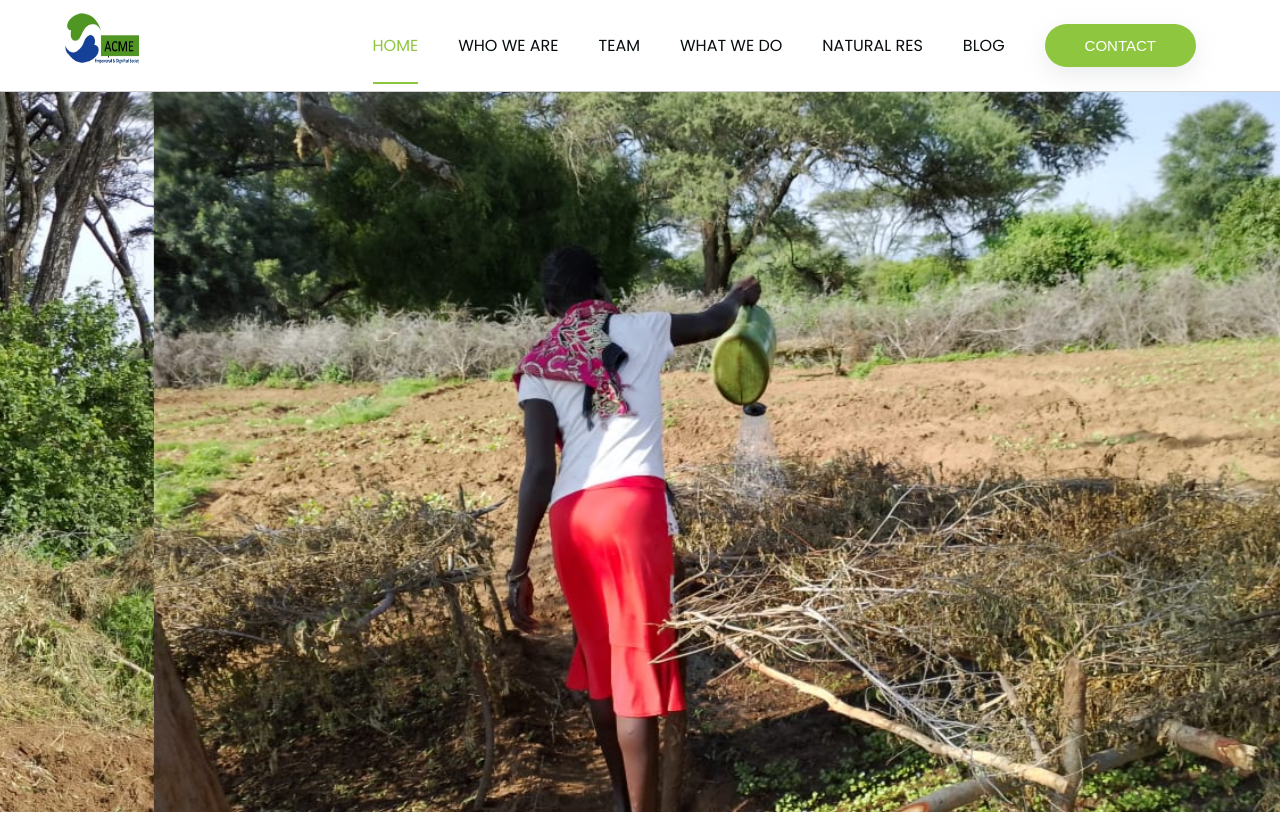
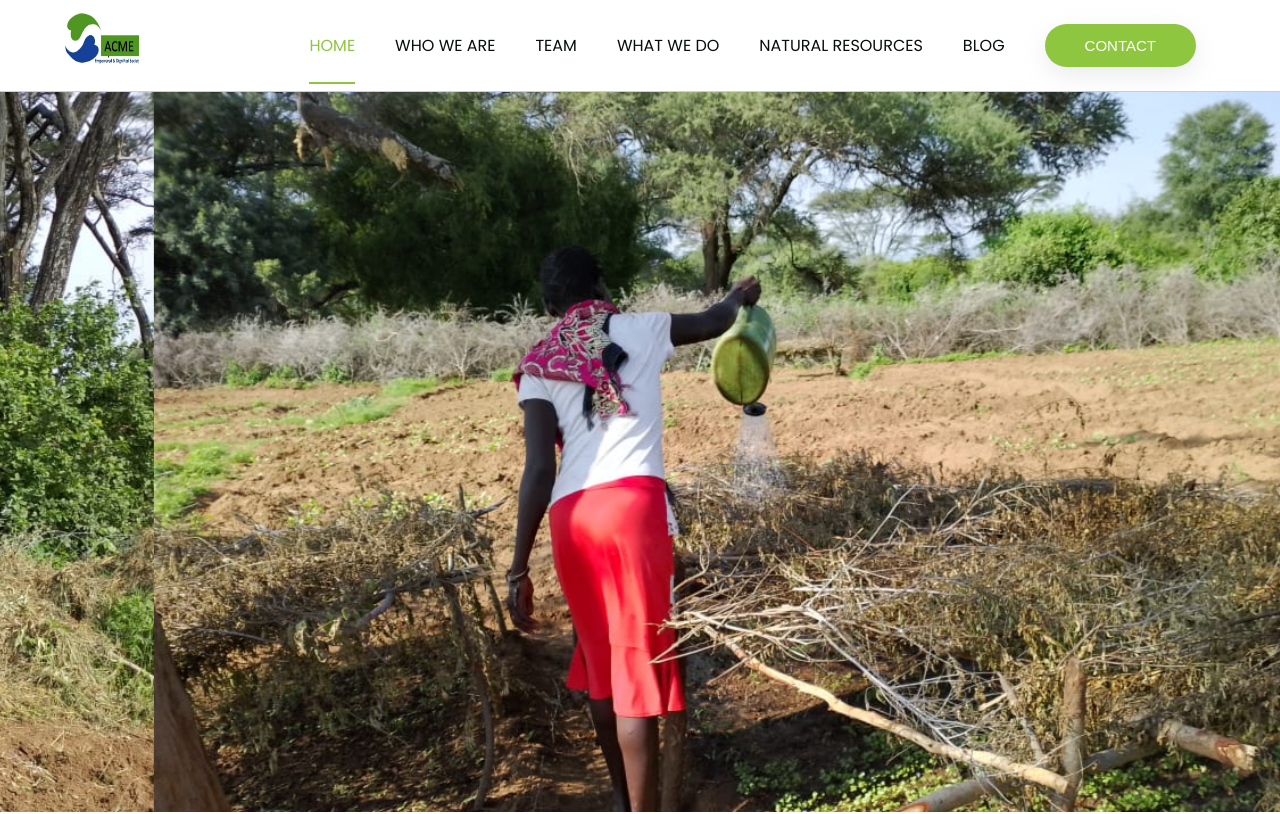
Before and after one commit to Imoite-zn/acme-org-site, a Next.js app: page / in a window 1280 px wide. Shown: the top 814 px of the page. Built offline with nearby package versions, Linux system fonts and the light colour scheme.

Commit message:
Update Header.js
complete

```diff
--- a/components/common/Header.js
+++ b/components/common/Header.js
@@ -36,7 +36,7 @@ const Header = () => {
               WHAT WE DO
             </Link>
             <Link href='/showcase' className={activeLink == "/showcase" ? "activeLink" : "none"}>
-              NATURAL RES
+              NATURAL RESOURCES
             </Link>
             <Link href='/blogs' className={activeLink == "/blogs" ? "activeLink" : "none"}>
               BLOG
```
